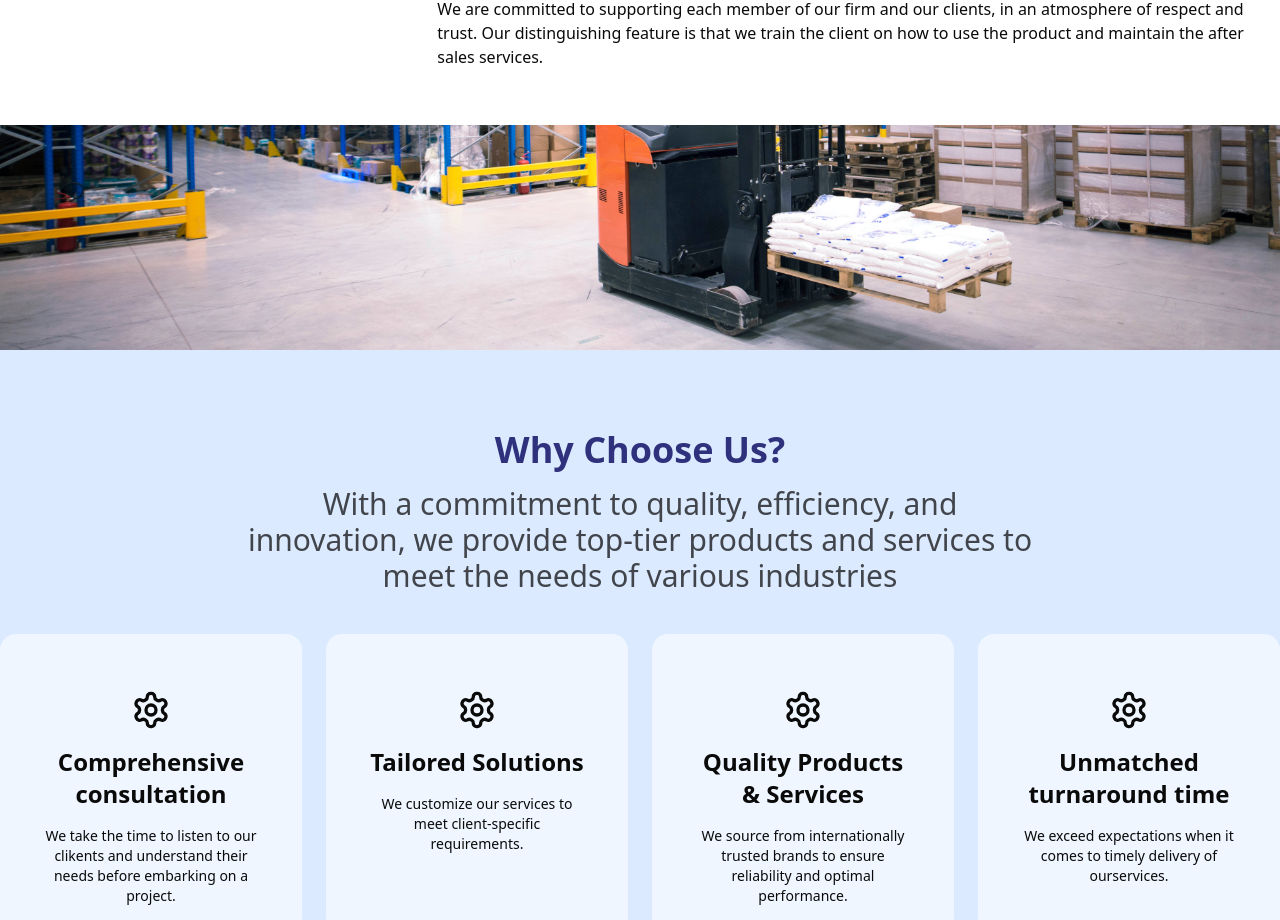
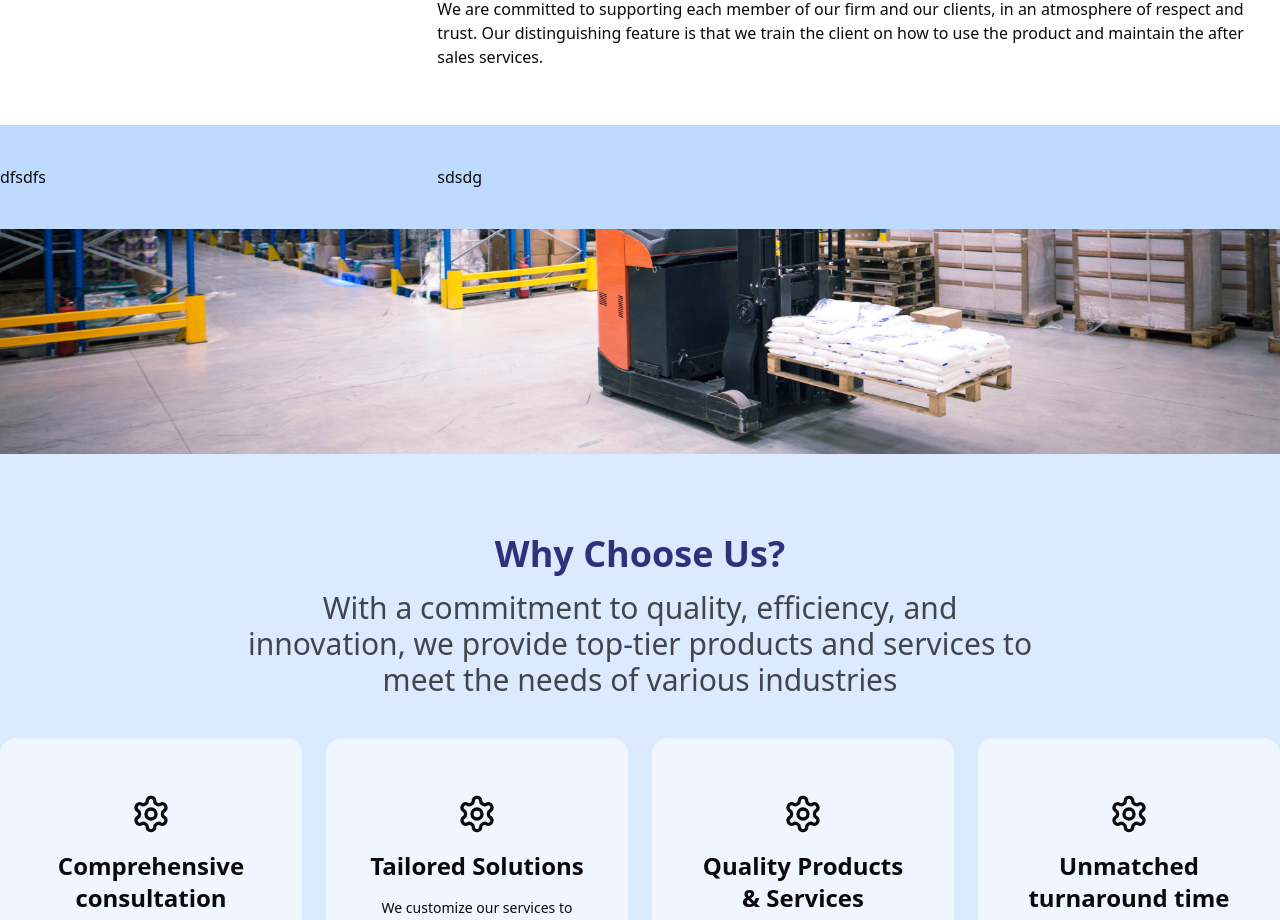
Before and after one commit to OvasisGroup/rierol, a Next.js app: page /about in a window 1280 px wide. Shown: the part 780-1700 px from the top of the page. Built offline with nearby package versions, Linux system fonts and the light colour scheme.

Commit message:
first commit

```diff
--- a/src/app/about/page.tsx
+++ b/src/app/about/page.tsx
@@ -20,6 +20,12 @@ export default function About() {
                 <p className='mb-4'>We are committed to supporting each member of our firm and our clients, in an atmosphere of respect and trust. Our distinguishing feature is that we train the client on how to use the product and maintain the after sales services.</p>
             </div>
         </div>
+        <div className='bg-blue-200'>
+        <div className='container mx-auto py-10 md:px-0 px-6 grid md:grid-cols-3 gap-8'>
+            <div className=''>dfsdfs</div>
+            <div className='col-span-2'>sdsdg</div>
+        </div>
+        </div>
         <WhyUs/>
     </div>
   )
```
Also changed, not shown: public/images/about.jpg.
